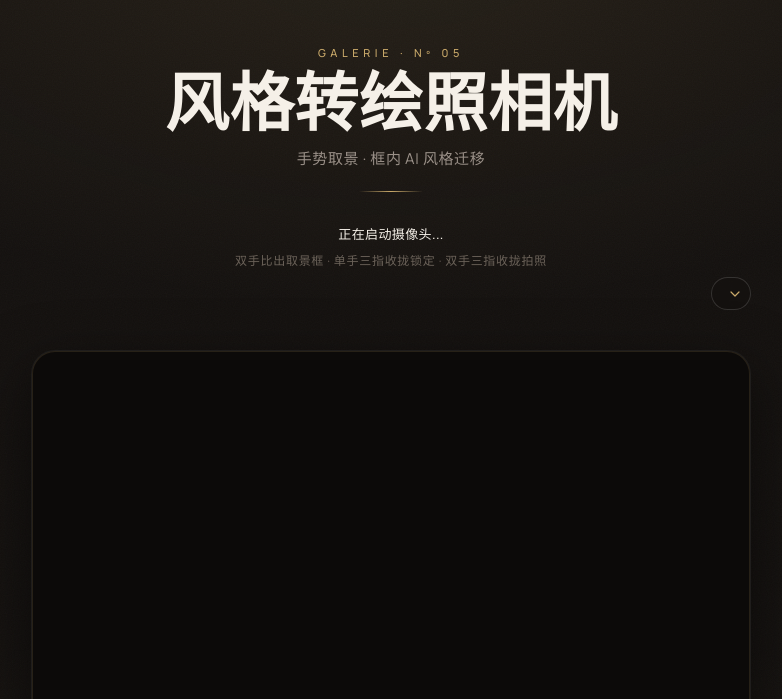
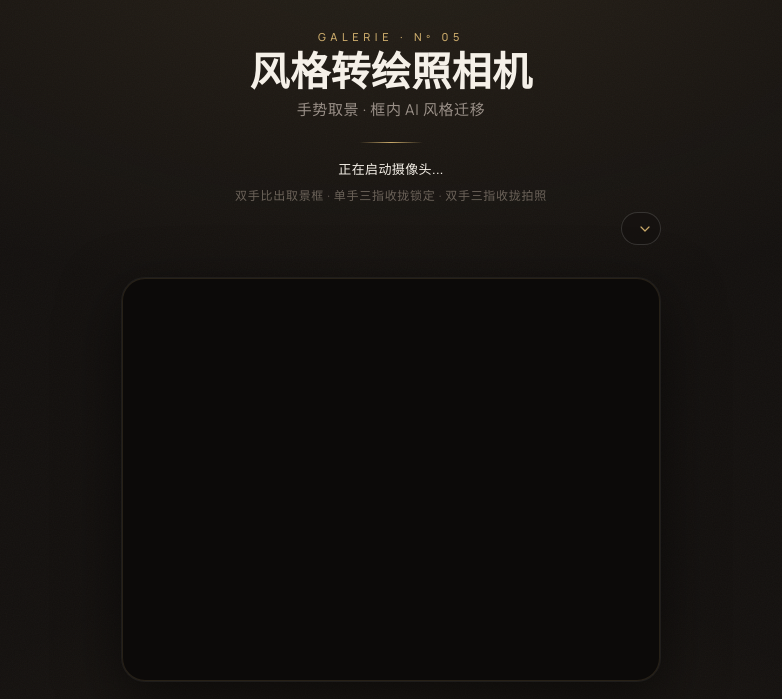
Before and after one commit to 13915965368-stack/multi_style_change_camera, a plain HTML site: page index.html in a window 1280 px wide. Shown: the top 699 px of the page, without its empty margins (249-1031 px from the left). Drawn offline with nearby package versions, Linux system fonts and the light colour scheme.

Commit message:
ui: 缩小标题区和画面框让风格选择器+拍照按钮在首屏可见
- h1字号从clamp(38,6vw,64)改为clamp(28,4vw,40)
- 画面框/控制区max-width从720px改为540px(高405px)
- app padding从32px改为20px，header margin从32px改为16px
- stage gap从28px改为20px
- 整体暗色画廊风格不变

```diff
--- a/styles.css
+++ b/styles.css
@@ -69,14 +69,14 @@ body::before {
   z-index: 1;
   max-width: 1100px;
   margin: 0 auto;
-  padding: 32px;
+  padding: 20px;
 }
 
 /* ---------- Header ---------- */
 .app-header {
   text-align: center;
-  margin-bottom: 32px;
-  padding-top: 8px;
+  margin-bottom: 16px;
+  padding-top: 4px;
 }
 
 .eyebrow {
@@ -92,10 +92,10 @@ body::before {
 }
 
 .app-header h1 {
-  margin: 10px 0 8px;
+  margin: 6px 0 4px;
   font-family: var(--font-display);
   font-weight: 600;
-  font-size: clamp(38px, 6vw, 64px);
+  font-size: clamp(28px, 4vw, 40px);
   line-height: 1.05;
   letter-spacing: 0.01em;
   color: var(--text);
@@ -127,13 +127,13 @@ body::before {
   display: flex;
   flex-direction: column;
   align-items: center;
-  gap: 28px;
+  gap: 20px;
 }
 
 .camera-container {
   position: relative;
   width: 100%;
-  max-width: 720px;
+  max-width: 540px;
   aspect-ratio: 4 / 3;
   border-radius: var(--radius-xl);
   overflow: hidden;
@@ -166,7 +166,7 @@ body::before {
 /* 画面框上方控制区：状态文字 + hint提示 + 摄像头选择器，纵向排列 */
 .camera-controls-top {
   width: 100%;
-  max-width: 720px;
+  max-width: 540px;
   margin-bottom: 12px;
   display: flex;
   flex-direction: column;
@@ -238,7 +238,7 @@ body::before {
   align-items: center;
   gap: 22px;
   width: 100%;
-  max-width: 720px;
+  max-width: 540px;
 }
 
 .picker-label {
```
